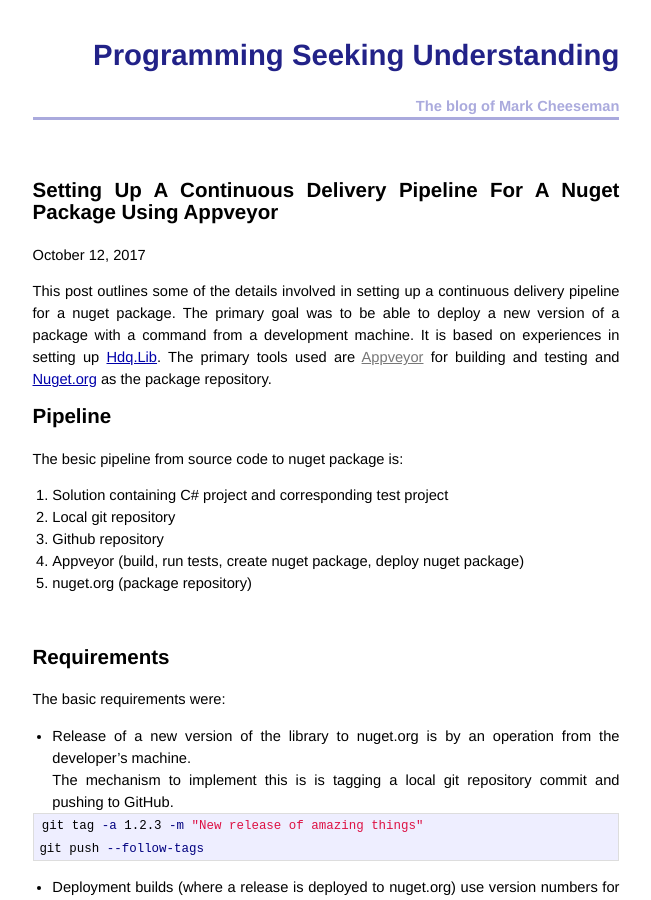
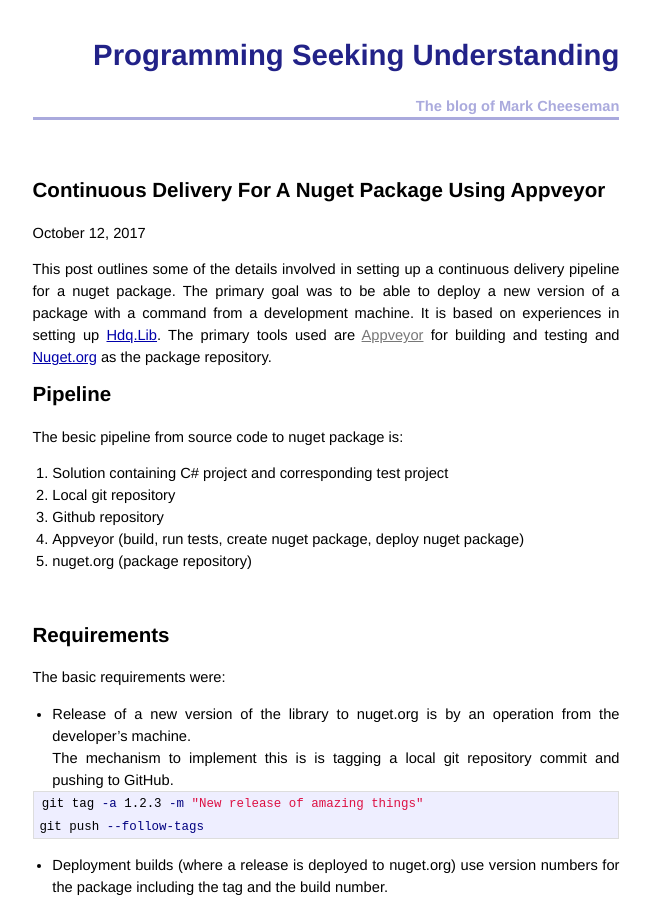
Before and after one commit to hombredequeso/hombredequeso.github.com, a Jekyll site: the page built from _posts/2017-10-12-nuget-appveyor-github.md, in a window 1280 px wide and 900 px high. Shown: the whole window, without its empty margins (314-965 px from the left). Built offline with Jekyll 4.4.1, drawn with Linux system fonts in a browser that asks for light colours; comment, search, counter and statistics services are not loaded.

Commit message:
Shorten post title

```diff
--- a/_posts/2017-10-12-nuget-appveyor-github.md
+++ b/_posts/2017-10-12-nuget-appveyor-github.md
@@ -1,6 +1,6 @@
 ---
 layout: post
-title: Setting Up A Continuous Delivery Pipeline For A Nuget Package Using Appveyor
+title: Continuous Delivery For A Nuget Package Using Appveyor
 date: "2017-10-12"
 ---
 
```
